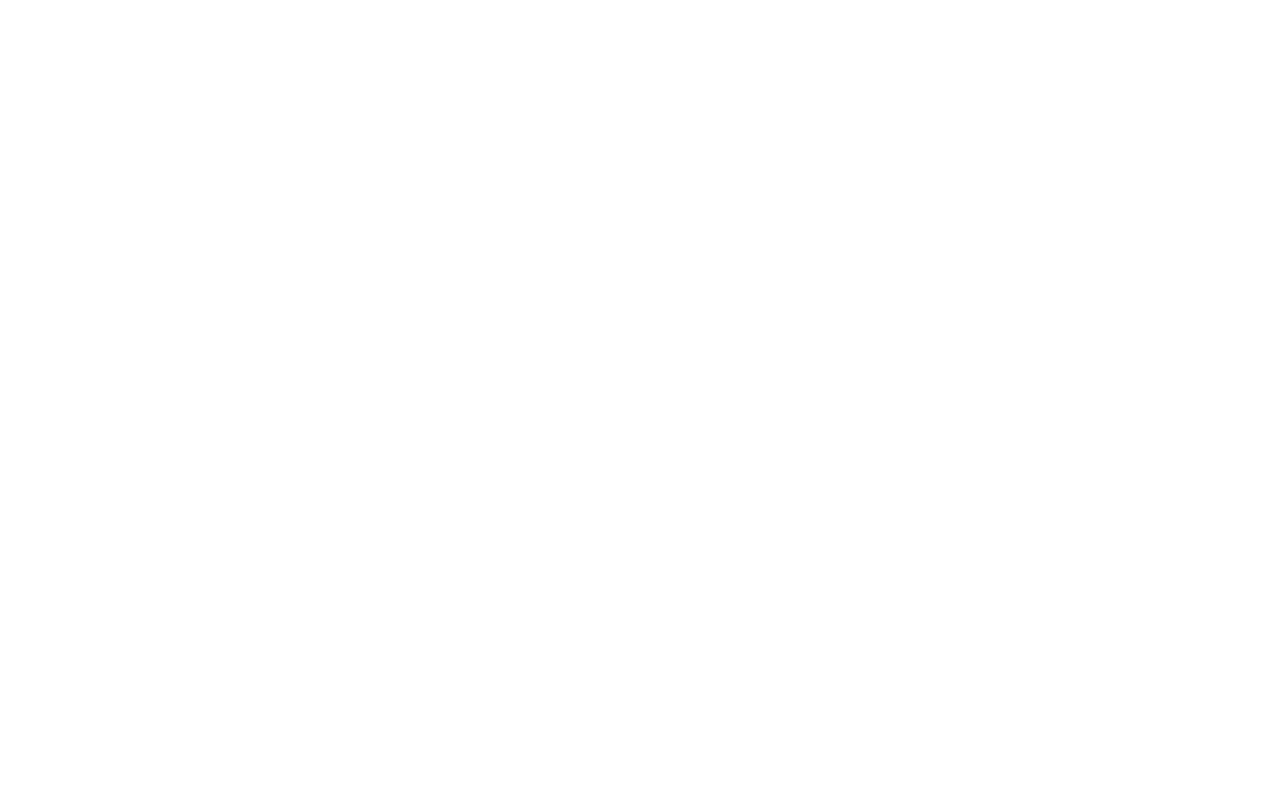
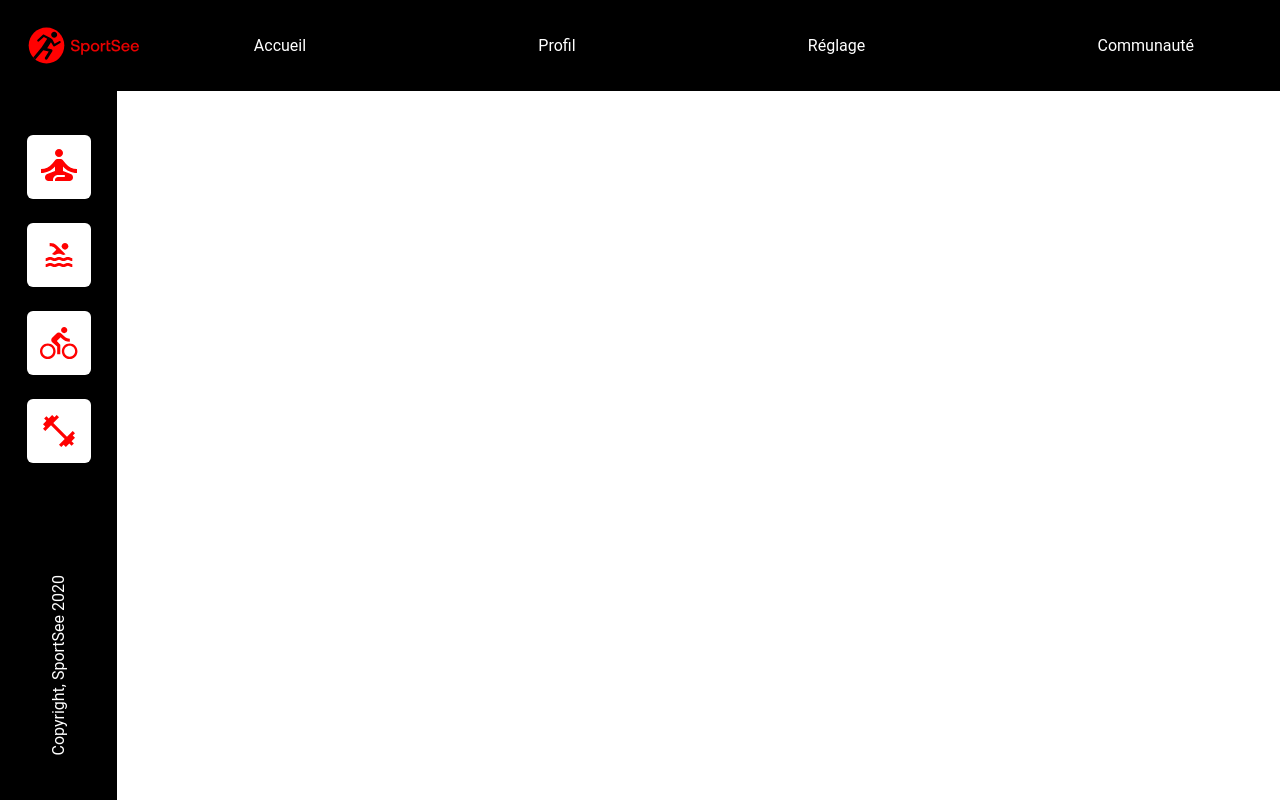
Before and after one commit to codbear/DouglasMeunier_12_16072021, a React (Create React App) app: page / in a window 1280 px wide. Built offline with nearby package versions, Linux system fonts and the light colour scheme.

Commit message:
feat(ProfileScreen): create ProfileScreen component

```diff
--- a/src/App.js
+++ b/src/App.js
@@ -1,10 +1,8 @@
 import './App.scss';
+import ProfileScreen from './screens/Profile/ProfileScreen';
 
 function App() {
-  return (
-    <div className="App">
-    </div>
-  );
+  return <ProfileScreen />;
 }
 
 export default App;
--- /dev/null
+++ b/src/screens/Profile/ProfileScreen.jsx
@@ -0,0 +1,7 @@
+import { Layout } from '../../components';
+
+const ProfileScreen = () => {
+  return <Layout />;
+};
+
+export default ProfileScreen;
--- /dev/null
+++ b/src/screens/index.js
@@ -0,0 +1 @@
+export { default as Profile } from './Profile/ProfileScreen';
```
Also changed, not shown: src/screens/Profile/ProfileScreen.scss (added).
